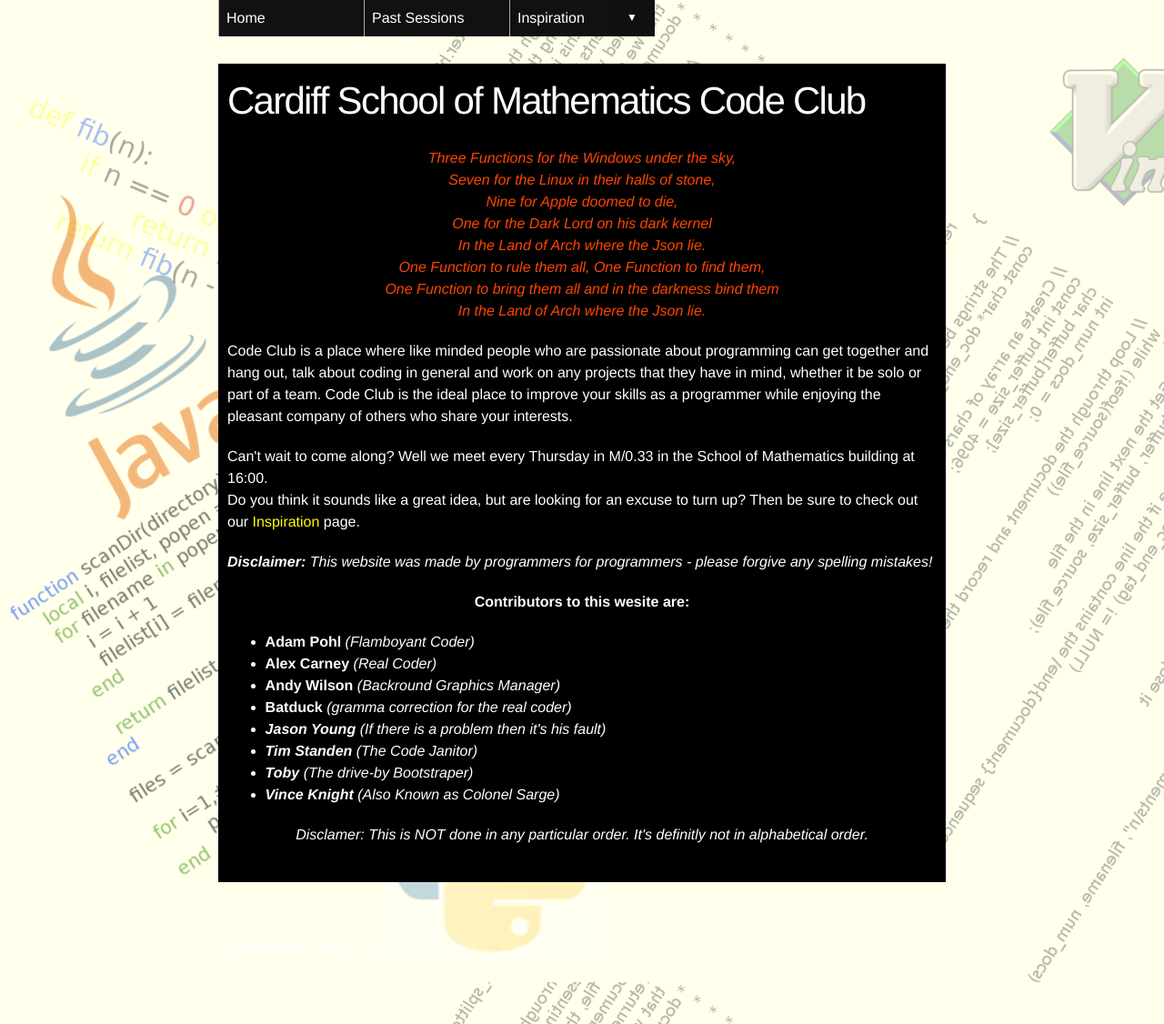
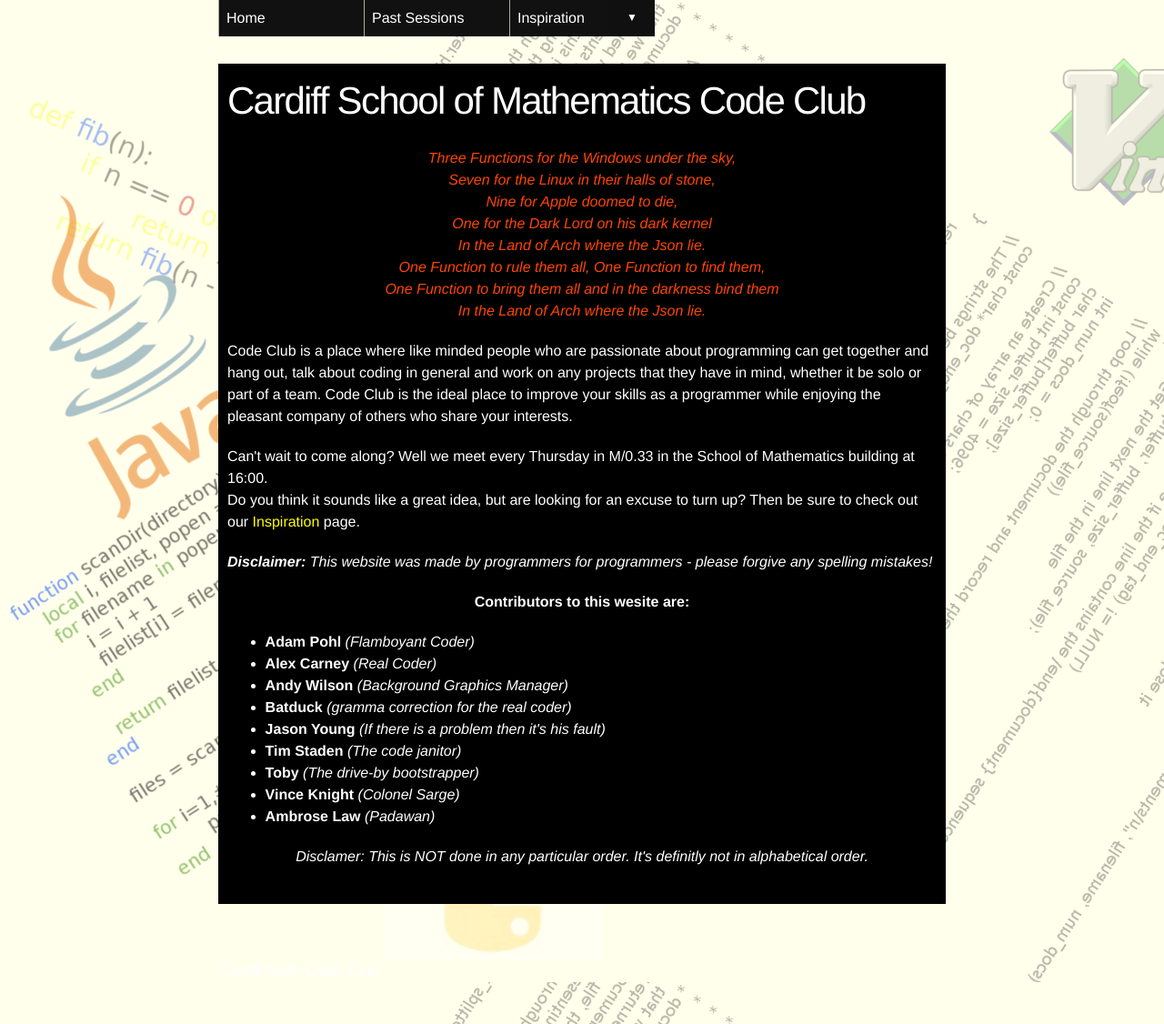
Before and after one commit to CardiffMathematicsCodeClub/CardiffMathematicsCodeClub.github.io, a Jekyll site: the page built from index.html, in a window 1280 px wide. Shown: the whole page at 91% size. Built offline with Jekyll 4.4.1, drawn with Linux system fonts in a browser that asks for light colours; nearby versions of some CDN libraries.

Commit message:
added the contributors to a database and templated them in index

```diff
--- a/_includes/header.html
+++ b/_includes/header.html
@@ -30,7 +30,7 @@
     <li><a class="page-link" href="{{ i.url | prepend: site.baseurl }}">{{ i.text }}</a>
         {% if i.subitems %}<ul>
             {% for j in i.subitems %}
-                <li><a class="page-link" href="{{ j.url | prepend: site.baseurl }}">{{ j.text }}</a>
+                <li> <a class="page-link" href="{{ j.url | prepend: site.baseurl }}">{{ j.text }}</a>
                     <ul>
                     {% for k in j.subitems %}
                         <li><a class="page-link" href="{{ k.url | prepend: site.baseurl }}">{{ k.text }}</a></li>
--- a/index.html
+++ b/index.html
@@ -30,30 +30,11 @@ title: Cardiff School of Mathematics Code Club
         <b>Contributors to this wesite are:</b>
     </center>
     <ul>
-        <li>
-            <b>Adam Pohl</b> <i>(Flamboyant Coder)</i>
-        </li>
-        <li>
-            <b>Alex Carney</b> <i>(Real Coder)</i>
-        </li>
-        <li>
-            <b>Andy Wilson</b> <i>(Backround Graphics Manager)</i>
-        </li>
-        <li>
-            <b>Batduck</b> <i>(gramma correction for the real coder)<i>
-        </li>
-        <li>
-            <b>Jason Young</b> <i>(If there is a problem then it's his fault)</i>
-        </li>
-        <li>
-            <b>Tim Standen</b> <i>(The Code Janitor)</i>
-        </li>
-        <li>
-            <b>Toby</b> <i>(The drive-by Bootstraper)</i>
-        </li>
-        <li>
-            <b>Vince Knight</b> <i>(Also Known as Colonel Sarge)</i>
-        </li>
+    {% for contributor in site.data.contributors%}
+       <li>
+        <b>{{contributor.name}}</b> <i>({{contributor.title}})</i>
+       </li>
+    {% endfor %}
     </ul>
     <center>
     <i>Disclamer: This is NOT done in any particular order. It's definitly not in alphabetical order.</i>
```
Also changed, not shown: _data/contributors.yml (added, +26 -0 lines).
